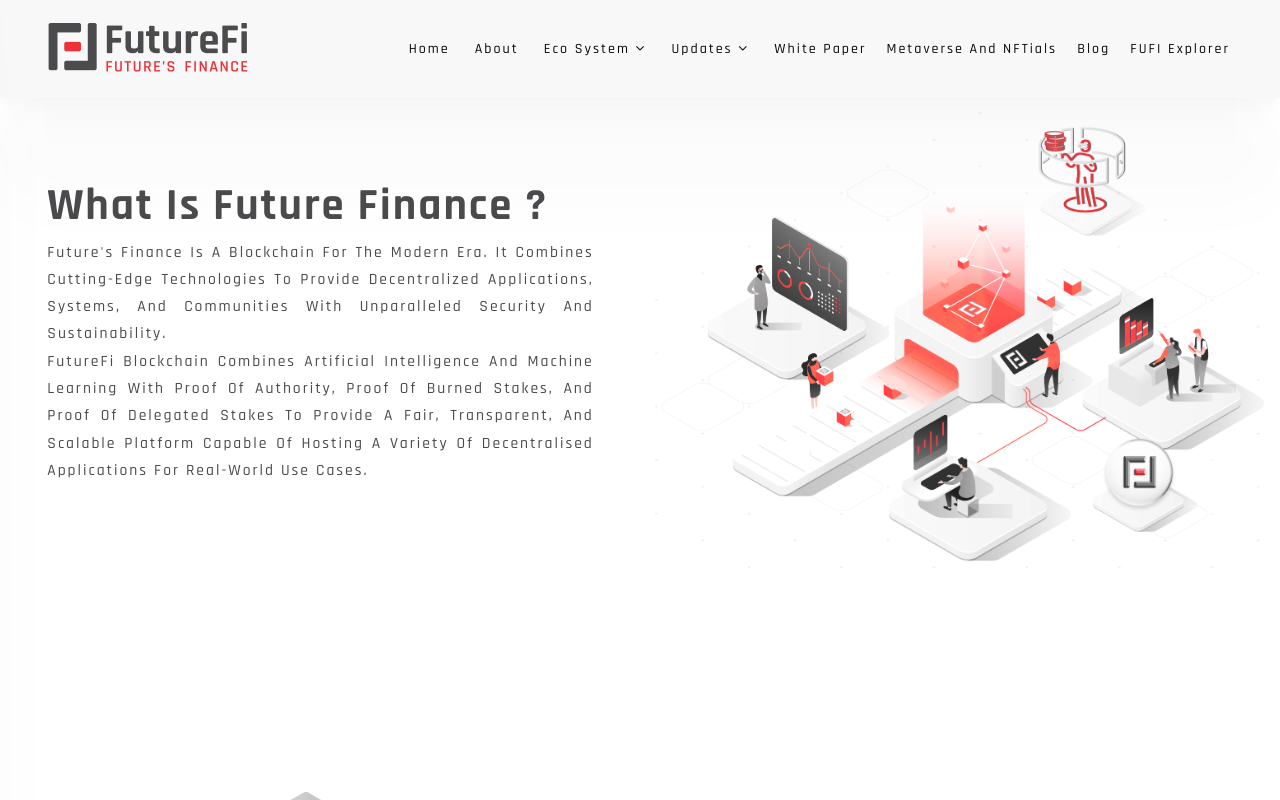
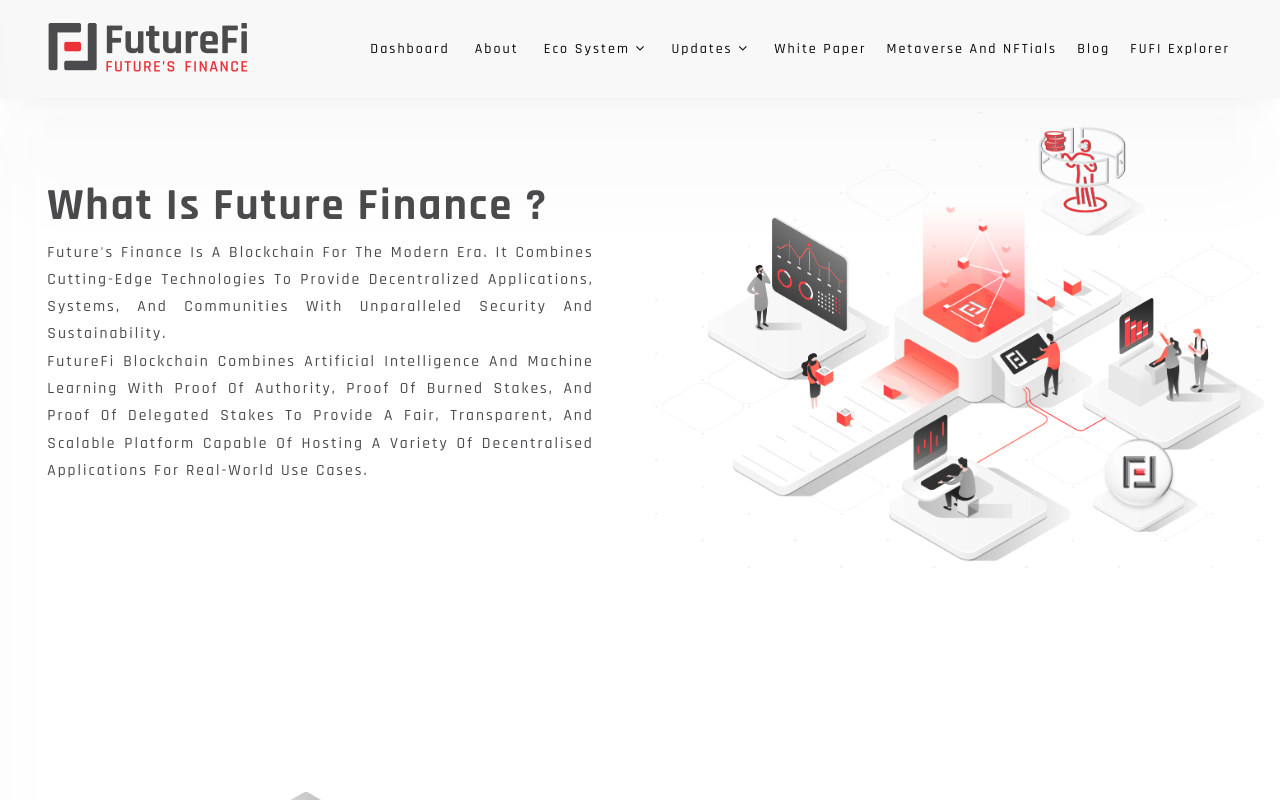
Before and after one commit to Wing0154/fufi_info, a React (Create React App) app: page / in a window 1280 px wide. Built offline with nearby package versions, Linux system fonts and the light colour scheme.

Commit message:
Update Navigation.js

```diff
--- a/src/navigation/Navigation.js
+++ b/src/navigation/Navigation.js
@@ -43,7 +43,7 @@
                             <nav>
                                 <ul>
                                     <li class="has-dropdown">
-                                    <a href="/">Home</a>
+                                    <a href="/">Dashboard</a>
                                     {/* <Link to="/">Home Page</Link> */}
                                     </li>
                                     <li class="has-dropdown">
```
